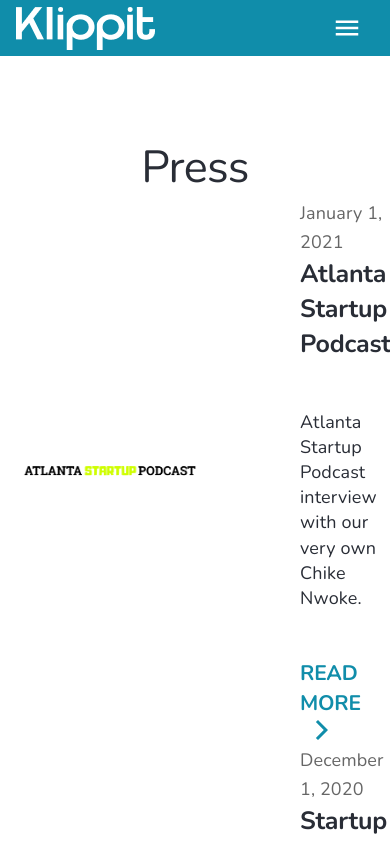
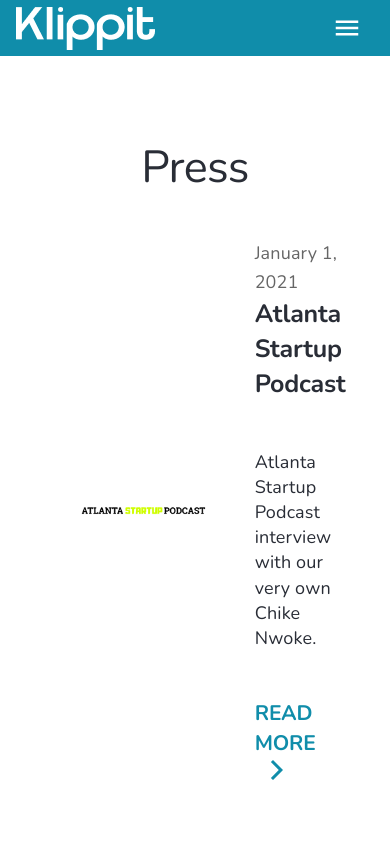
Before and after one commit to codingdave-dev/KlippitMarketingSite, a React (Create React App) app: page /press in a window 390 px wide. Shown: the top 844 px of the page. Built offline with nearby package versions, Linux system fonts and the light colour scheme.

Commit message:
Evening 1/15/21

```diff
--- a/src/ui/PressItem.js
+++ b/src/ui/PressItem.js
@@ -37,7 +37,19 @@ const useStyles = makeStyles((theme) => ({
         [theme.breakpoints.down('md')]: {
             fontSize: "18px",
         }
-    }
+    },
+    leftContainer: {
+        paddingRight: "2.5em",
+        [theme.breakpoints.down('md')]: {
+            paddingRight: "1em",
+        }
+    },
+    rightContainer: {
+        paddingLeft: "2.5em",
+        [theme.breakpoints.down('md')]: {
+            paddingLeft: "1em",
+        }
+    },
 }));
 
 const PressItem = ({ img, date, title, description, link }) => {
@@ -45,8 +57,8 @@ const PressItem = ({ img, date, title, description, link }) => {
   const theme = useTheme();
   const matchesSM = useMediaQuery(theme.breakpoints.down("sm"));
   return (
-    <Grid item container alignItems={"center"}>
-      <Grid item lg={4} md={4} sm={8} xs={8} style={{ paddingRight: "2.5em" }}>
+    <Grid item container alignItems={"center"} className={classes.container}>
+      <Grid item lg={4} md={4} sm={8} xs={8} className={classes.leftContainer} >
         <Grid item container>
           <Grid
             item
@@ -63,7 +75,7 @@ const PressItem = ({ img, date, title, description, link }) => {
         </Grid>
       </Grid>
 
-      <Grid item lg={8} md={8} sm={4} xs={4} style={{ paddingLeft: "2.5em" }}>
+      <Grid item lg={8} md={8} sm={4} xs={4} className={classes.rightContainer} >
         <Grid item container direction={"column"}>
           <Grid item>
             <Typography variant={"h6"} className={classes.date} >
```
